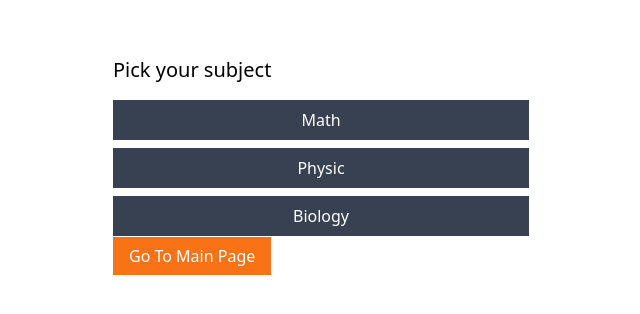
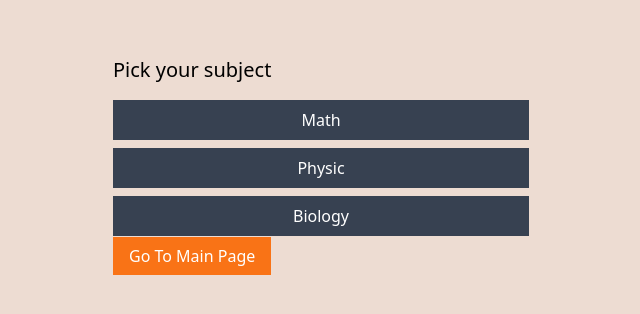
Before and after one commit to kompetencyjny24/AIEducationFrontend, a React (Create React App) app: page /generate in a window 1280 px wide. Shown: the top 314 px of the page, without its empty margins (319-959 px from the left). Built offline with nearby package versions, Linux system fonts and the light colour scheme.

Commit message:
bg + button to main

```diff
--- a/src/components/MultiStepForm.tsx
+++ b/src/components/MultiStepForm.tsx
@@ -39,7 +39,7 @@ const MultiStepForm: React.FC = () => {
   ];
 
   return (
-    <div className="max-w-md mx-auto my-10">
+    <div className="max-w-md bg-[#EDDCD2] mx-auto my-10">
       {step === 1 && <Step step={step} nextStep={nextStep} prevStep={prevStep} setParam={setSubject} stepTitle='Pick your subject' options={subjects} />}
       {step === 2 && <Step step={step} nextStep={nextStep} prevStep={prevStep} setParam={setTopic} stepTitle='Pick your topic' options={topics} />}
       {step === 3 && <Step step={step} nextStep={nextStep} prevStep={prevStep} setParam={setGrade} stepTitle='Choose your school grade' options={grades} />}
--- a/src/components/StepFinal.tsx
+++ b/src/components/StepFinal.tsx
@@ -1,4 +1,5 @@
 import React, { useEffect } from 'react';
+import { Link } from 'react-router-dom';
 
 interface StepProps {
   subject: string;
@@ -17,6 +18,12 @@ const GenerateValue: React.FC<StepProps> = ({subject, topic, grade, hobby}) => {
       <h3 className="text-xl mb-4">{`- ${topic}`}</h3>
       <h3 className="text-xl mb-4">{`- ${grade}`}</h3>
       <h3 className="text-xl mb-4">{`- ${hobby}`}</h3>
+      <Link
+        to={"/"}
+        className="bg-orange-500 text-white py-2 px-4 mt-4"
+      >
+        Go To Main Page
+      </Link>
     </div>
   );
 };
--- a/src/pages/Generate.tsx
+++ b/src/pages/Generate.tsx
@@ -15,8 +15,10 @@ const Generate = () => {
   };
 
   return (
-    <div className="max-w-md mx-auto my-10">
-      <MultiStepForm/>
+    <div className="bg-[#EDDCD2] overflow-hidden p-0 min-h-dvh">
+      <div className="max-w-md mx-auto my-10">
+        <MultiStepForm/>
+      </div>
     </div>
   );
 };
```
